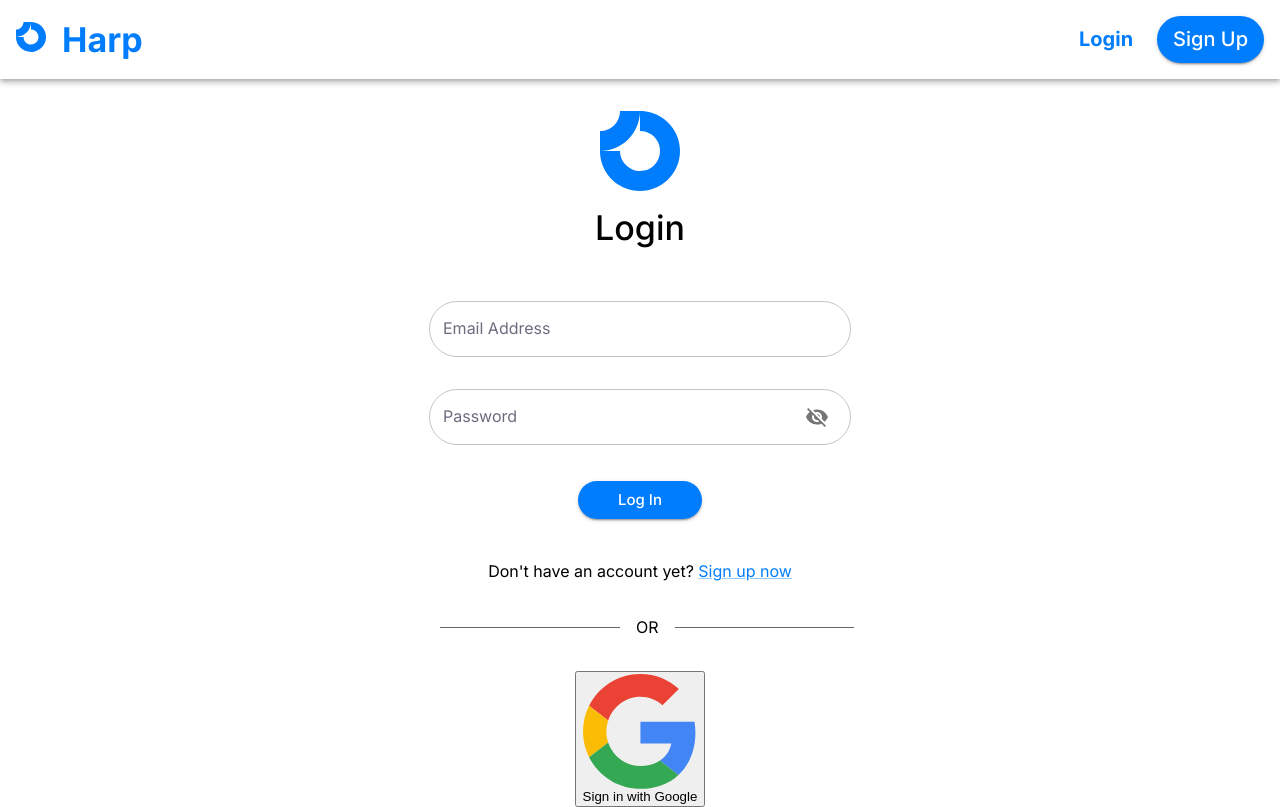
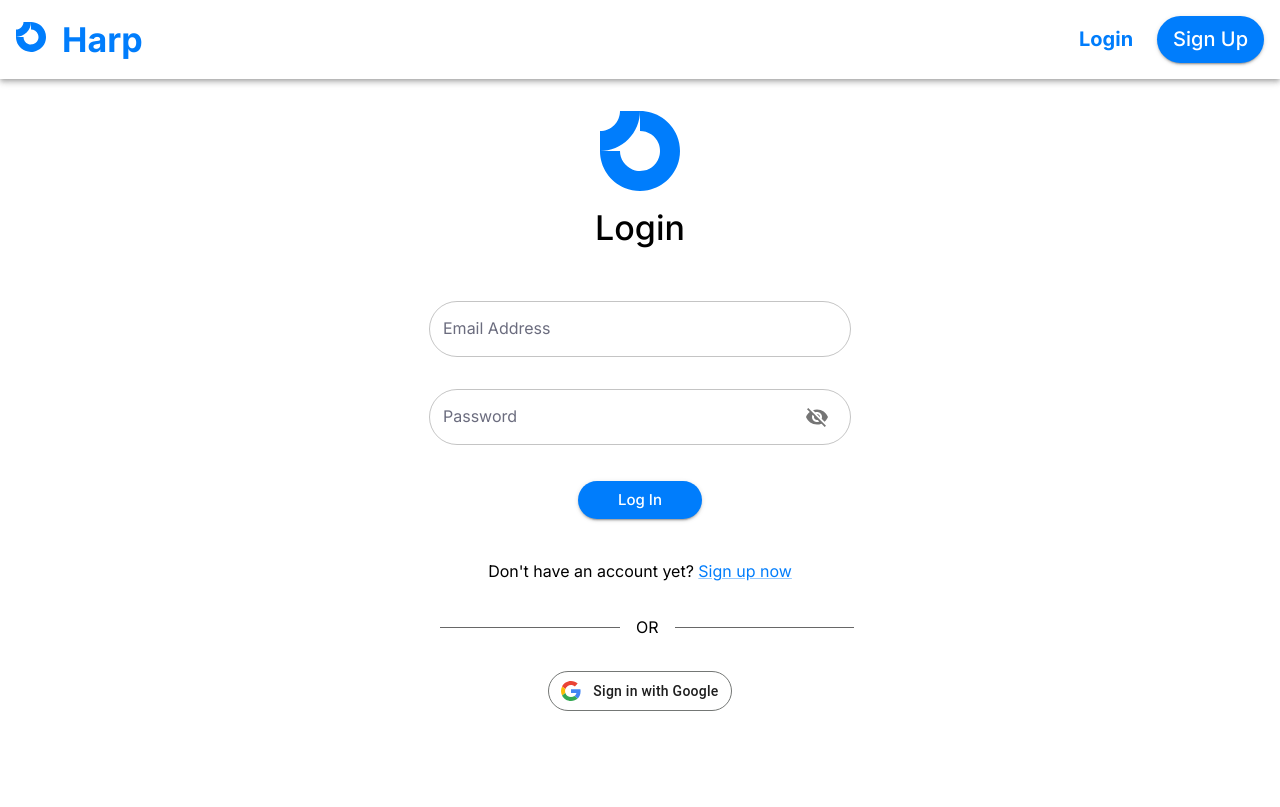
Before and after one commit to COSC-499-W2023/year-long-project-team-3, a Next.js app: page /login in a window 1280 px wide. Built offline with nearby package versions, Linux system fonts and the light colour scheme; no server answers.

Commit message:
Fixed Google button - is now less chonky

```diff
--- a/src/components/GoogleSigninButton/index.tsx
+++ b/src/components/GoogleSigninButton/index.tsx
@@ -3,16 +3,16 @@
 'use client'
 
 import React from 'react'
-import './GoogleSigninButton.module.css'
+import styles from './GoogleSigninButton.module.css'
 import { signIn } from 'next-auth/react'
 import logger from '@/utils/logger'
 
 export default function GoogleSignInButton() {
     return (
-        <button className='gsi-material-button' onClick={signInWithGoogle} data-cy='google-sign-in-btn'>
-            <div className='gsi-material-button-state'></div>
-            <div className='gsi-material-button-content-wrapper'>
-                <div className='gsi-material-button-icon'>
+        <button className={styles['gsi-material-button']} onClick={signInWithGoogle} data-cy='google-sign-in-btn'>
+            <div className={styles['gsi-material-button-state']}></div>
+            <div className={styles['gsi-material-button-content-wrapper']}>
+                <div className={styles['gsi-material-button-icon']}>
                     <svg
                         version='1.1'
                         xmlns='http://www.w3.org/2000/svg'
@@ -39,7 +39,7 @@ export default function GoogleSignInButton() {
                         <path fill='none' d='M0 0h48v48H0z'></path>
                     </svg>
                 </div>
-                <span className='gsi-material-button-contents'>Sign in with Google</span>
+                <span className={styles['gsi-material-button-contents']}>Sign in with Google</span>
                 <span style={{ display: 'none' }}>Sign in with Google</span>
             </div>
         </button>
```
